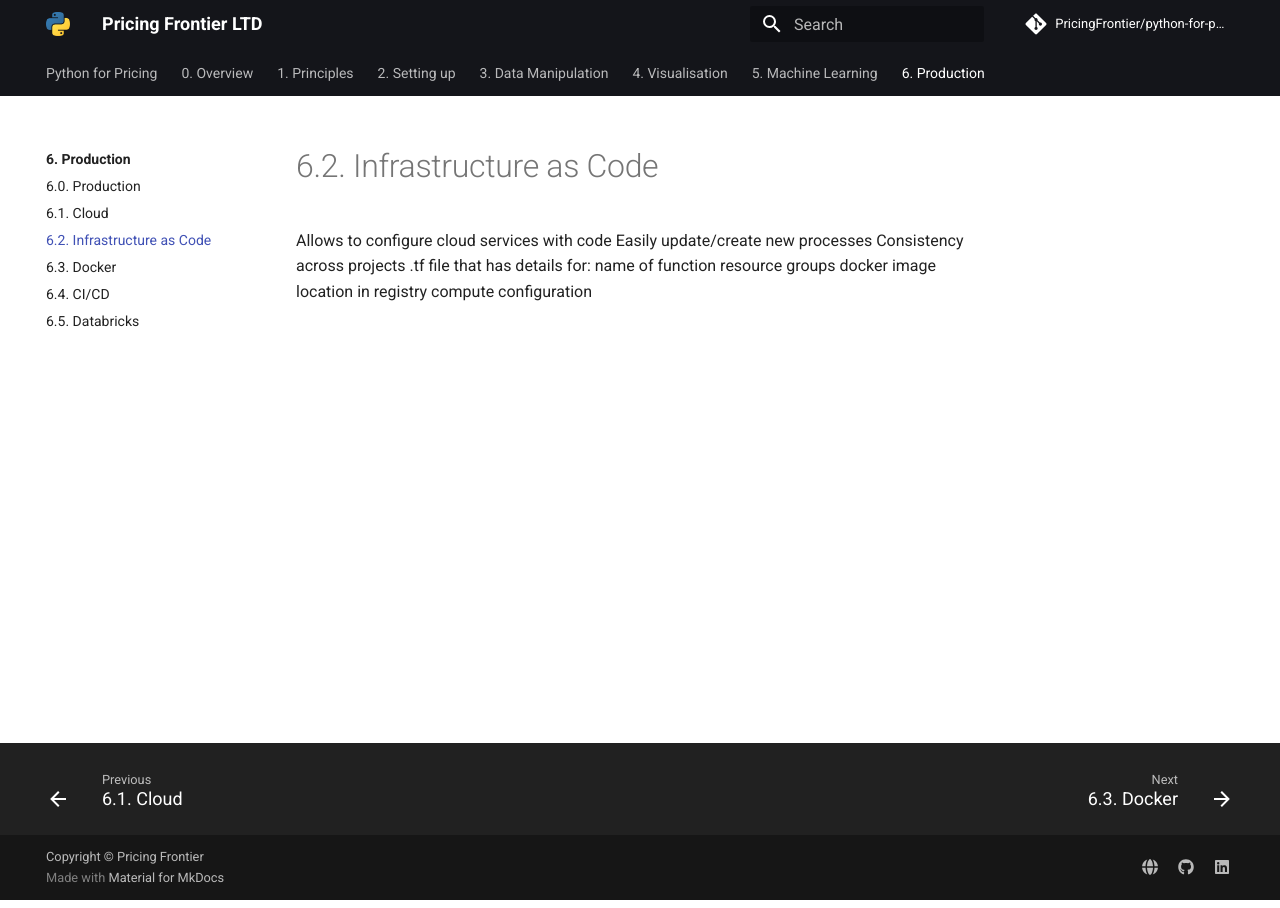
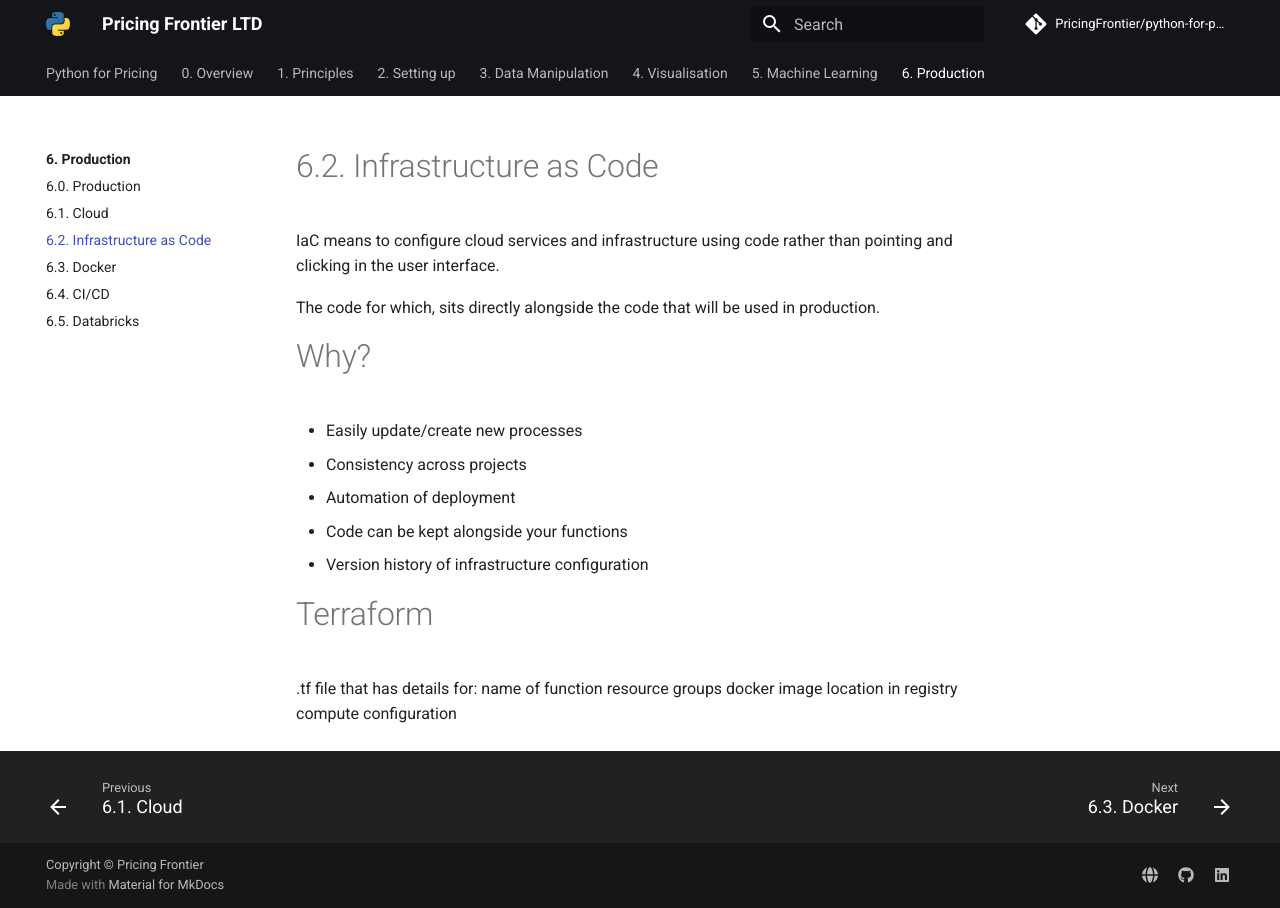
Before and after one commit to PricingFrontier/python-for-pricing-course, an MkDocs documentation site: the page built from docs/6. Production/6.2. Infrastructure as Code.md, in a window 1280 px wide. Built offline with MkDocs 1.6.1 and Material for MkDocs 9.7.7, drawn with Linux system fonts in a browser that asks for light colours; comment, search, counter and statistics services are not loaded.

```diff
--- a/docs/6. Production/6.2. Infrastructure as Code.md
+++ b/docs/6. Production/6.2. Infrastructure as Code.md
@@ -1,8 +1,20 @@
 # 6.2. Infrastructure as Code
 
-Allows to configure cloud services with code
-Easily update/create new processes
-Consistency across projects
+IaC means to configure cloud services and infrastructure using code rather than pointing and clicking in the user interface.
+
+The code for which, sits directly alongside the code that will be used in production.
+
+# Why?
+
+- Easily update/create new processes
+- Consistency across projects
+- Automation of deployment
+- Code can be kept alongside your functions
+- Version history of infrastructure configuration
+
+# Terraform
+
+
 .tf file that has details for:
 name of function
 resource groups
```
Also changed, not shown: docs/1. Principles/1.0. Transparency.md (+4 -2 lines), docs/1. Principles/1.1. System design.md (+16 -12 lines), 1 other file.
